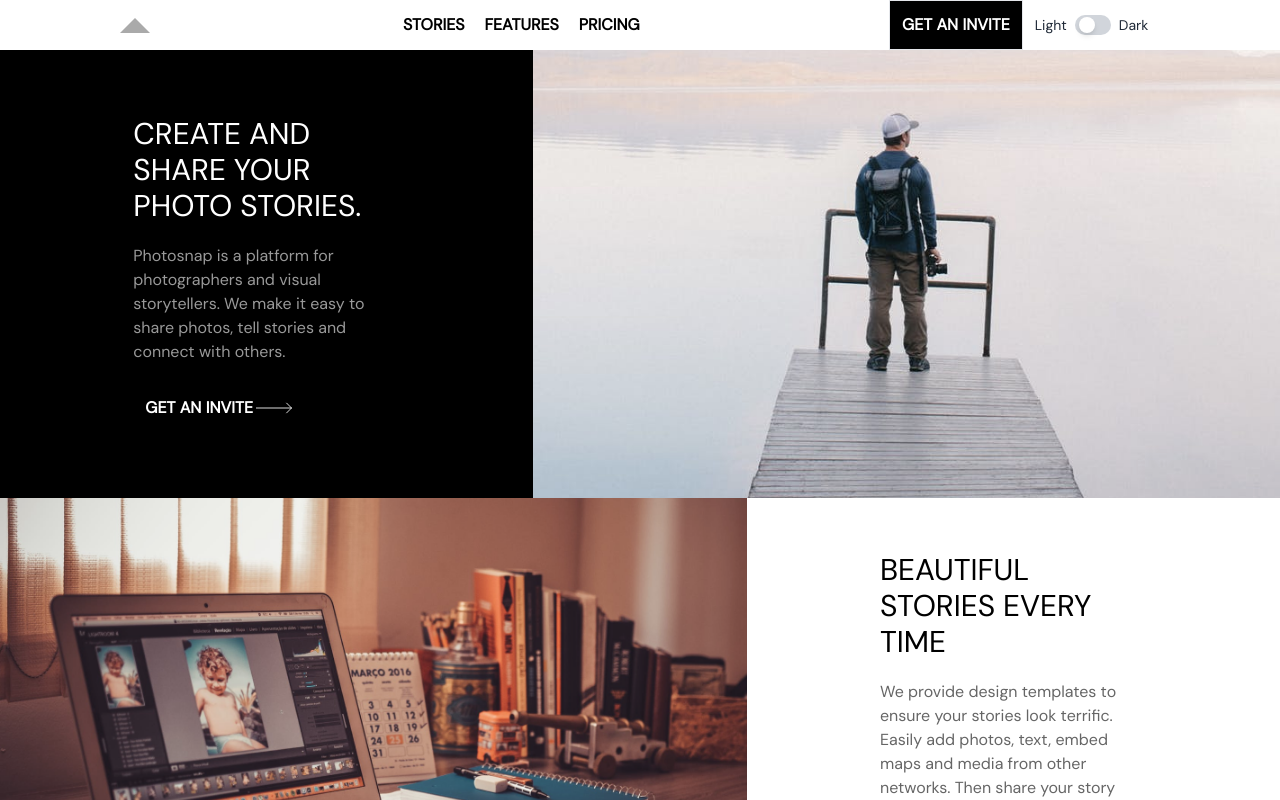
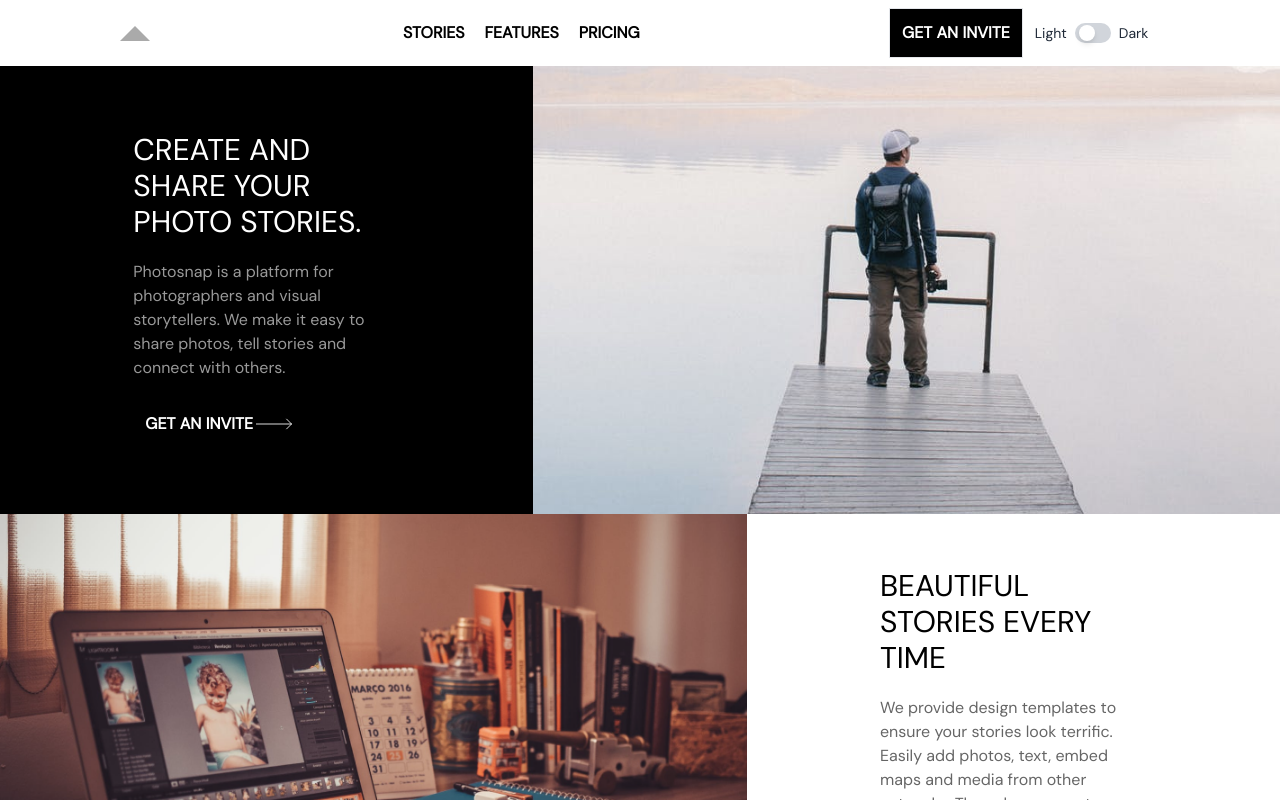
Before and after one commit to homfarnam/photosnap, a Next.js app: page / in a window 1280 px wide. Shown: the top 800 px of the page. Built offline with nearby package versions, Linux system fonts and the light colour scheme.

Commit message:
feat: Change header style

```diff
--- a/components/Header/Header.tsx
+++ b/components/Header/Header.tsx
@@ -38,7 +38,7 @@ const Header: React.FC<HeaderProps> = () => {
   })
   return (
     <>
-      <header className="md:w-full w-11/12 mx-auto flex dark:bg-black  text-black dark:text-white items-center justify-between md:mx-auto md:justify-around h-[72px]">
+      <header className="md:w-full py-2 w-11/12 mx-auto flex dark:bg-black  text-black dark:text-white items-center justify-between md:mx-auto md:justify-around h-[72px]">
         <div className="flex w-[200px]">
           <Logo />
         </div>
```
